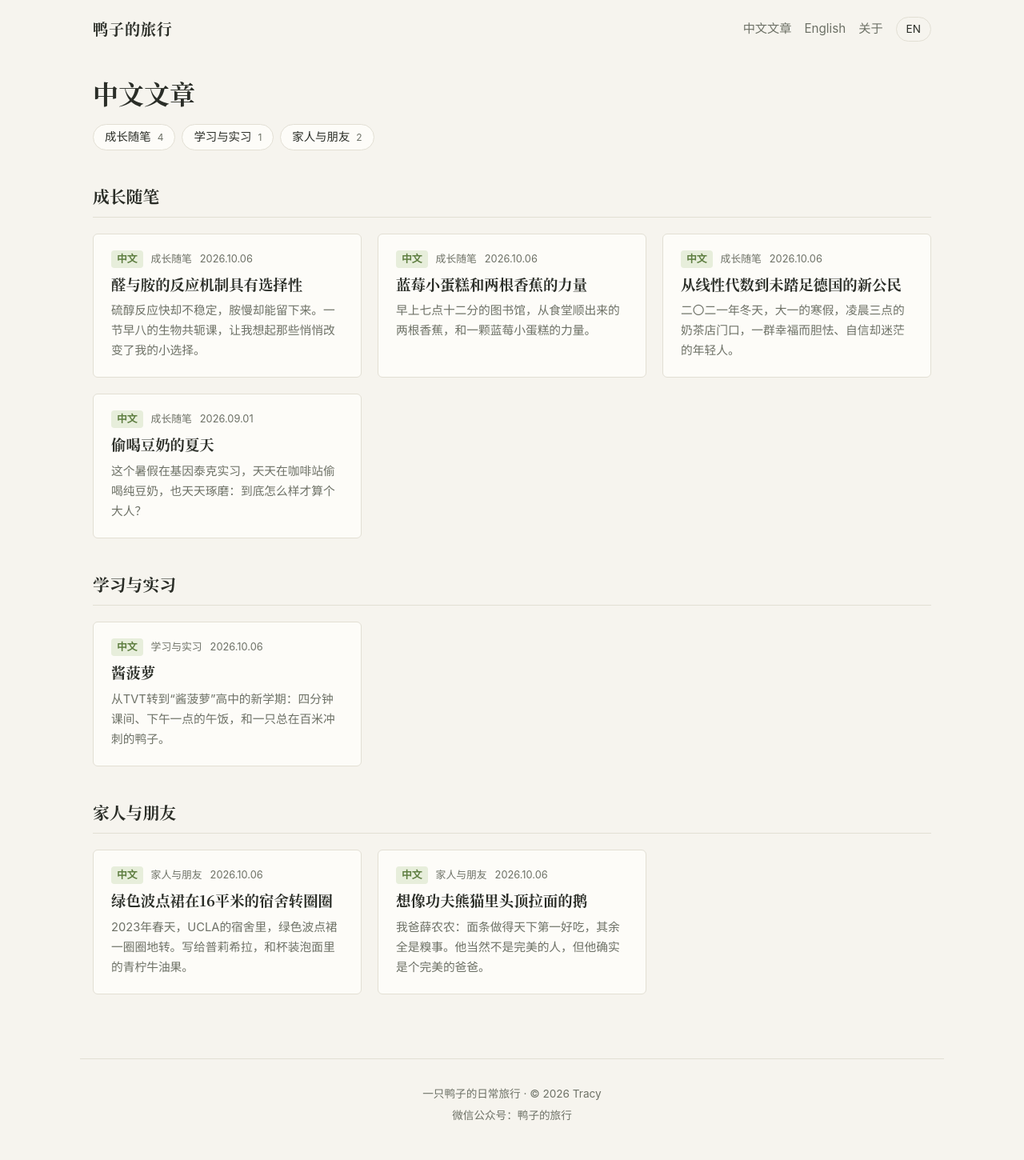
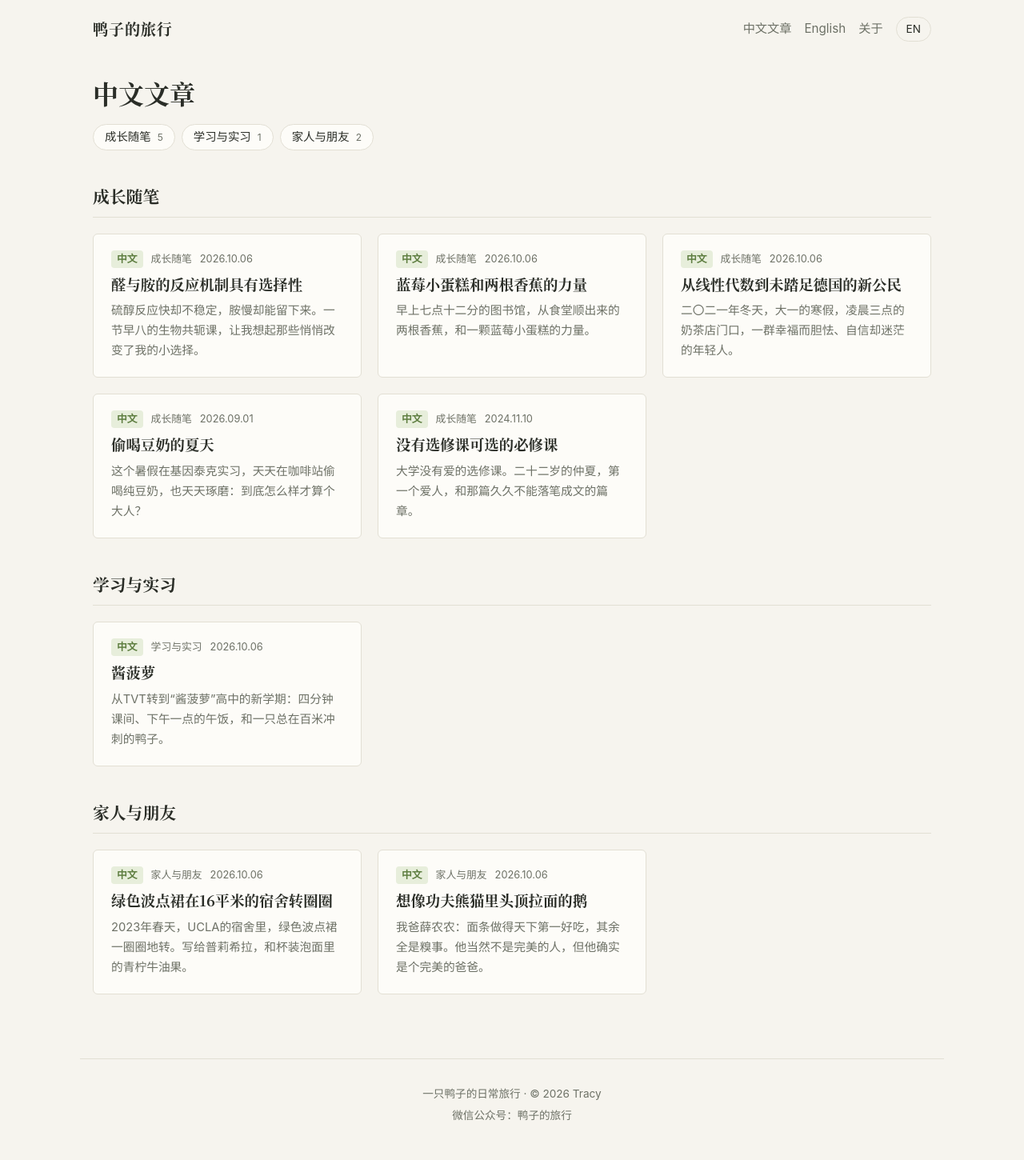
Before and after one commit to a-ducks-journey/a-ducks-journey.github.io, a Jekyll site: the page built from zh/index.html, in a window 1280 px wide. Shown: the whole page at 80% size. Built offline with Jekyll 4.4.1, drawn with Linux system fonts in a browser that asks for light colours; part of the change alters nothing that is shown.

Commit message:
Add post: 没有选修课可选的必修课
Co-Authored-By: Claude Opus 5.5 <noreply@anthropic.com>
Claude-Session: https://claude.ai/code/session_01RJoxiwvRejqfoeeZBLuKpk

```diff
--- /dev/null
+++ b/_posts/2024-11-10-mei-you-xuan-xiu-ke.md
@@ -0,0 +1,48 @@
+---
+title: 没有选修课可选的必修课
+language: zh
+topic: growing-up
+summary: 大学没有爱的选修课。二十二岁的仲夏，第一个爱人，和那篇久久不能落笔成文的篇章。
+---
+
+我时常惋惜，为什么没有一本世人公认的教科书来谈一谈到底什么是爱——明明这才是人生必修的课题，大学却连一门爱的选修课都没有，任由我这样对它充满好奇却一窍不通的人蒙在鼓里。
+
+有人说爱是想触碰又悄悄收回的手，就有人说爱是冲动而无怨无悔的孤注一掷；有人说爱是惊鸿一瞥的念念不忘，就有人说爱是细水长流的日久生情。这些明明截然相反的概念，乍一听却都颇有道理，让人摸不清头脑。
+
+薛定谔方程、傅立叶变换、哈密顿路径问题——如此千奇百怪的概念人类都能设法代代相传，为什么爱却偏偏只能从诗歌油画里意会？
+
+而我遇见一个男孩，在五月的末梢，在二十二岁的仲夏，在鲜芋仙和九九大华的冰柜前。他在圣地亚哥月朗星稀的夜里默默决定巧克力味的百奇棒和UCLA没头没脑的吹熄一样是好得不得了的小玩意儿，于是立马买下从洛杉矶飞往旧金山的机票，并在七月的第二个夏夜面红耳赤却毫不支支吾吾地问道：“请问，我可不可以喜欢你？”
+
+于是我忽然想起很久以前听过的一句话，说在这充斥着喧嚣腐烂和满心算计的尘世间，爱一个人应该从一束花和真诚的告白开始。
+
+就这样，吹熄人生中的第一个爱人像个奇迹般捧着满怀的真心朝她漫步走来。对爱情一窍不通的傻瓜壮着胆子、战战兢兢地跨出小小一步，发现自己竟被稳稳接入温暖安全的怀抱里细细端详，这才恍然大悟：“这节没有选修课可选的必修课，原来是在这里！”
+
+心上人、心上人——我的心上似乎顺理成章住进一个人，连租房合同都懒得看就携着满世界的甜言蜜语拎包入住了：说1700英里的距离不成问题，说命运多舛不敌他偏要在这颗心上做个钉子户的决心，说吹熄跑去北极读医也好、跑去南极做科研也罢，横竖溜不出他的心。
+
+于是吹熄考虑良久，千百遍循环着Gracie Abrams唱的那句“你是我跃跃欲试想去承担的风险”，最后决定：那就相信这位胸有成竹的钉子户吧。
+
+人们说经历过顶好的，就不会被劣质品迷惑——我一边暗自祈祷自己收获的便是世间最美好的爱，一边也默默下定决心要给对方自己最真诚的爱。
+
+我真的不求回报、细腻而恳切地关心你了吗？哪怕是在、尤其是在艰难而充满压力的时刻，我也全心全意地信任、尊重你吗？如果有所不满，我真的是在深思熟虑后开诚布公、心态平和地与你沟通吗？
+
+吾日三省吾身，渴望做强大而温柔、稳定而善良的爱人：患得患失、斤斤计较、文字游戏——我想，但凡是我听闻过的委屈，我绝不让你在我的世界承受。
+
+就这样，漫长的夏日因心上有位想小心翼翼温柔以待的人而更加熠熠生辉。交换心事、彼此鼓励，分享生活中琐碎却不平凡的瞬间：昨天基因泰克的病毒工程师戏称小小实习生那么拼是想跟他抢头号工作狂的头衔，今天特斯拉车间速来寡言的机械师夸赞年纪轻轻的工程师设计图画得真不错；我在邮局前晴朗的小巷偶遇闲逛的橘猫想起了你，你在闷热潮湿的面试前夕攥紧纸折的四叶草想起了我；十八颗卤蛋在林顿大道七号公寓的小灶上翻滚着期待见到你，四颗剁碎的洋葱辣得你在泪眼婆娑间哭笑不得，说不行，你就是要给我做一顿卤肉饭。
+
+我想，这样的日子或许永远不会结束吧？或许如果我足够幸运，生活就可以永远如此完美而没有负担吧？毕业、工作、搬家——对于未来的种种，我是忽然如此有勇气面对。因为我要走到灯火通明、走到春暖花开、走到你在我身边、走到我憧憬的地方与敬佩的人站在一起旗鼓相当——那时，我要自信满满地对你说：我不会让这样的生活轻易结束。
+
+可在那以前，我如何能面对那漫长崎岖的路而不心怀敬畏呢？
+
+在我反应过来之前，夏天已悄无声息地进入尾声：你回到风雨多端的伊利诺伊，而我留在阳光普照的加州，努力适应渐渐变凉的季节、越来越陌生的你。
+
+又该如何适应呢？与朋友通宵玩乐而翘课的你，似乎总是在黑暗中才想起我的你，忘记好奇我今天过得好不好的你——还有对你来说，渐渐变得远在赛车、酒精、朋友之下的我自己。
+
+> “新信封、旧书页，久久不能落笔成文的篇章。南城区、梧桐叶，散落一地七零八碎的阳光。风起时揉碎的想念，日落后又踮起脚尖。有的人只字不提爱你——却期待被你发现。”
+
+期待那个曾经在贝克海滩冲着我笑的男孩发现我一千七百英里外的想念，期待他再对我说一次“去征服世界吧，我会站在场边给你加油”，却发现江洋小盗吹熄的心上人与二十二岁的盛夏一样，都是属于昨天的人事物了。
+
+于是我把悲伤交给时间和马姆莫斯湖上漫天的银河保管，终于在某个睡眼惺忪的清晨发现，梦醒时第一下想起的不再是昨日的人事物，而是期待：期待今天，期待明天，期待日日晴朗、万物可爱。于是会心一笑。
+
+那篇久久不能落笔成文的篇章啊——今天终于由我画下句号。
+
+<p class="post-date-sign">11.10.2024</p>
--- a/assets/css/style.css
+++ b/assets/css/style.css
@@ -130,3 +130,4 @@ main { max-width: 1080px; margin: 0 auto; padding: 0 16px; }
   .site-header nav { gap: 12px; }
   .post-body { font-size: 1.05rem; line-height: 1.95; }
 }
+.post-body .post-date-sign { text-align: right; color: var(--muted); font-size: .95rem; }
```
